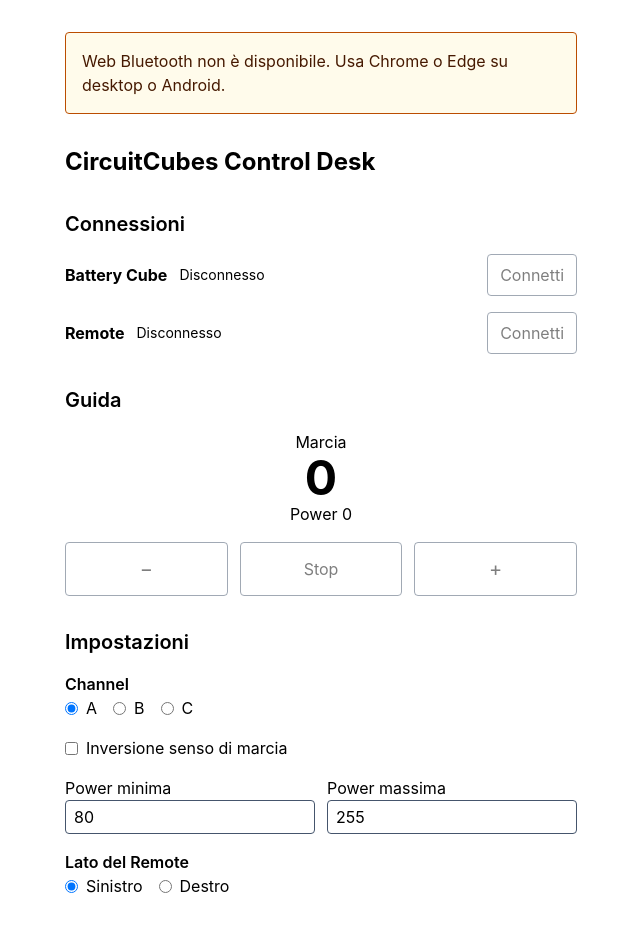
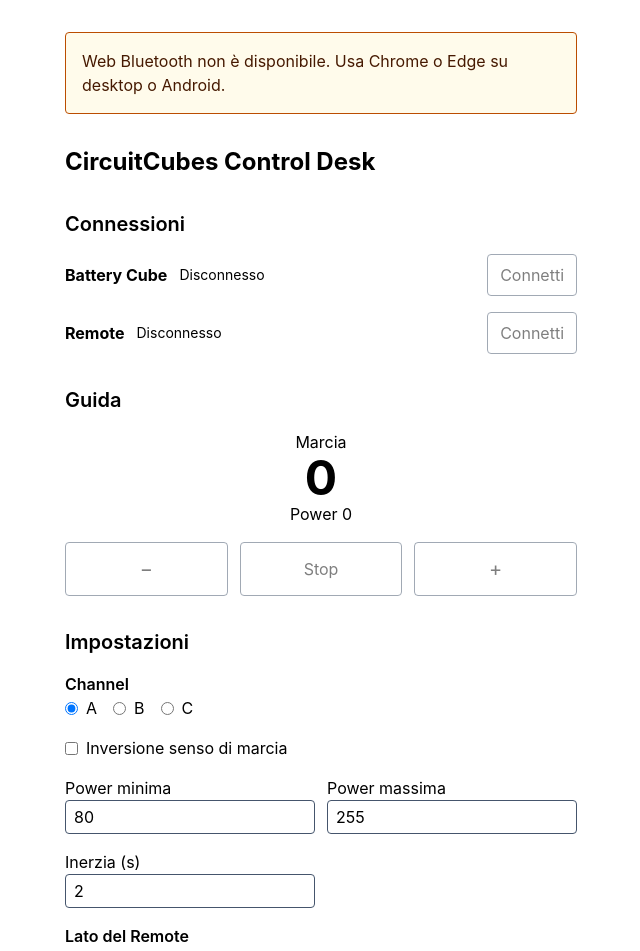
Before and after one commit to robywan/circuitcubes-control-desk, a Vue app: page / in a window 1280 px wide. Shown: the top 951 px of the page, without its empty margins (319-959 px from the left). Before the commit the page ends 930 px from the top, so only its background shows below. Built offline with nearby package versions, Linux system fonts and the light colour scheme; the HTML template or start-up script is replaced by a standard one.

Commit message:
Rendi regolabile l’inerzia nelle impostazioni

```diff
--- a/src/settings.ts
+++ b/src/settings.ts
@@ -22,6 +22,10 @@
   return typeof value === 'number' && Number.isInteger(value) && value >= 0 && value <= 255
 }
 
+export function validInertia(value: unknown): value is number {
+  return typeof value === 'number' && value >= 0 && value <= 10 && Number.isInteger(value * 2)
+}
+
 export function loadSettings(raw: string | null): Settings {
   let data: Partial<Settings> = {}
 
@@ -39,7 +43,7 @@
     inverted: typeof data.inverted === 'boolean' ? data.inverted : defaultSettings.inverted,
     minPower: minPower <= maxPower ? minPower : defaultSettings.minPower,
     maxPower: minPower <= maxPower ? maxPower : defaultSettings.maxPower,
-    inertia: defaultSettings.inertia,
+    inertia: validInertia(data.inertia) ? data.inertia : defaultSettings.inertia,
     remoteSide:
       data.remoteSide === 'left' || data.remoteSide === 'right'
         ? data.remoteSide
--- a/src/views/HomeView.vue
+++ b/src/views/HomeView.vue
@@ -2,7 +2,7 @@
 import { ref, watch } from 'vue'
 import { useBatteryCube } from '../composables/useBatteryCube'
 import { useRemote } from '../composables/useRemote'
-import { channels, loadSettings, validPower } from '../settings'
+import { channels, loadSettings, validInertia, validPower } from '../settings'
 import { useWakeLock } from '../composables/useWakeLock'
 
 const storageKey = 'control-desk-settings'
@@ -35,6 +35,19 @@
   }
   error.value = ''
   settings.value[field] = value
+}
+
+const inertiaError = ref('')
+function setInertia(event: Event) {
+  const input = event.target as HTMLInputElement
+  const value = input.valueAsNumber
+  if (!validInertia(value)) {
+    inertiaError.value = 'Inserisci un valore tra 0 e 10 a passi di 0,5.'
+    input.value = String(settings.value.inertia)
+    return
+  }
+  inertiaError.value = ''
+  settings.value.inertia = value
 }
 
 const { available, connected, busy, status, step, power, voltage, drive, toggleConnection } =
@@ -167,6 +180,25 @@
           /></label>
         </div>
         <p v-if="error" id="power-error" role="alert" class="text-red-700">{{ error }}</p>
+        <div class="flex gap-3">
+          <label for="inertia" class="min-w-0 flex-1"
+            >Inerzia (s)<input
+              id="inertia"
+              type="number"
+              min="0"
+              max="10"
+              step="0.5"
+              :value="settings.inertia"
+              :aria-invalid="!!inertiaError"
+              aria-describedby="inertia-error"
+              class="block w-full rounded border border-slate-600 px-2 py-1"
+              @change="setInertia"
+          /></label>
+          <div aria-hidden="true" class="min-w-0 flex-1"></div>
+        </div>
+        <p v-if="inertiaError" id="inertia-error" role="alert" class="text-red-700">
+          {{ inertiaError }}
+        </p>
         <fieldset>
           <legend class="font-semibold">Lato del Remote</legend>
           <div class="flex gap-4">
```
Also changed, not shown: 2 other files (tests, documents, lock files or other folders).
